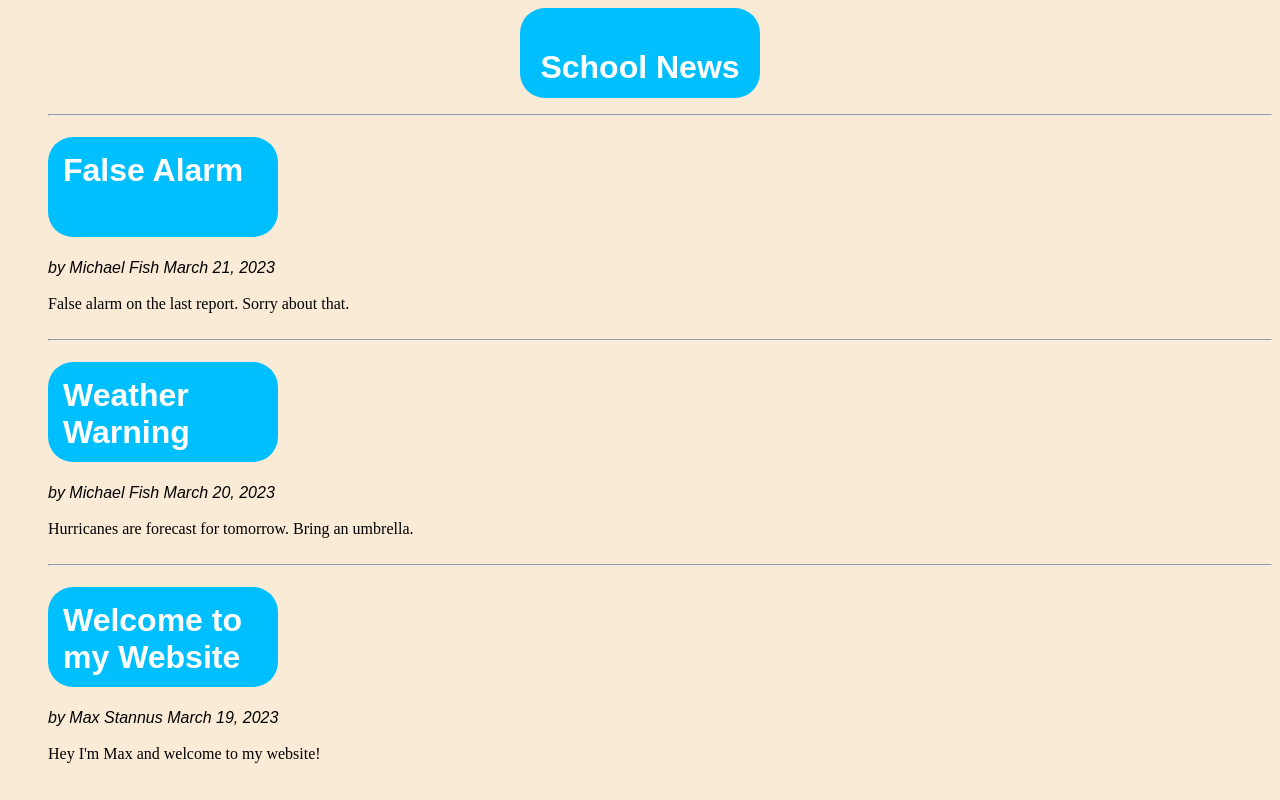
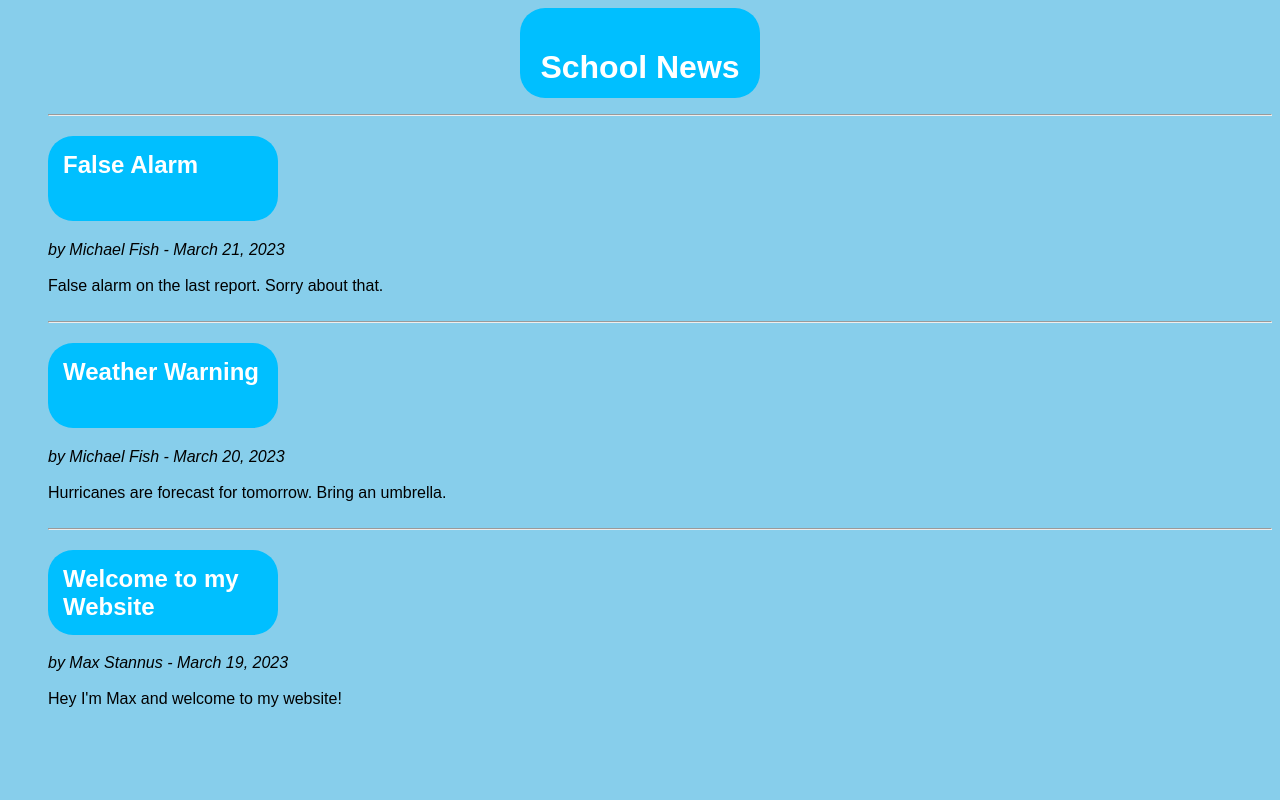
Before and after one commit to MStann/was_practical_test, a Django app: page / in a window 1280 px wide. Run offline with Django 3.2, Linux system fonts and the light colour scheme; data comes from the database, SQL or seed files in the repository; both versions use the stored data as it was after the commit.

Commit message:
Some CSS changes

```diff
--- a/was_practical_test/templates/schoolnews/index.html
+++ b/was_practical_test/templates/schoolnews/index.html
@@ -19,35 +19,38 @@
                 border-radius: 25px;
                 background-color: #00BFFF;
                 width: 200px;
-                height: 70px;
+                height: 55px;
                 font-family: Arial, sans-serif;"
         }
+        .content {font-family: Arial, sans-serif;}
     </style>
 
     <head>
         <title>School News</title>
     </head>
 
-    <body style ="background-color:#FAEBD7">
+    <body style ="background-color:#87CEEB">
         <div class="header">
+
         <h1>
             School News
         </h1>
         </div>
+
         <div>
     {% if pages %}
         <ul >
         {% for page in pages %}
         <hr>
-            <h1 class="title">{{ page.title }}</h1>
-            <i style =  "margin: auto;
-                        font-family: Arial, sans-serif;">by {{ page.author }} {{ page.date }}</i><br></br>
-            <div style = font-family: Arial, sans-serif;">{{ page.content }}</div><br />
+            <h2 class="title">{{ page.title }}</h2>
+            <i class = "content">by {{ page.author }} - {{ page.date }}</i><br></br>
+            <div class = "content">{{ page.content }}</div><br />
         {% endfor %}
         </ul>
     {% else %}
         <strong>There are no pages present</strong>
     {% endif %}
     </div>
+
     </body>
 </html>
--- a/was_practical_test/was_practical_test/settings.py
+++ b/was_practical_test/was_practical_test/settings.py
@@ -15,7 +15,6 @@ import os
 # Build paths inside the project like this: os.path.join(BASE_DIR, ...)
 BASE_DIR = os.path.dirname(os.path.dirname(os.path.abspath(__file__)))
 TEMPLATE_DIR = os.path.join(BASE_DIR, 'templates')
-
 
 # Quick-start development settings - unsuitable for production
 # See https://docs.djangoproject.com/en/2.1/howto/deployment/checklist/
```
Also changed, not shown: was_practical_test/db.sqlite3.
